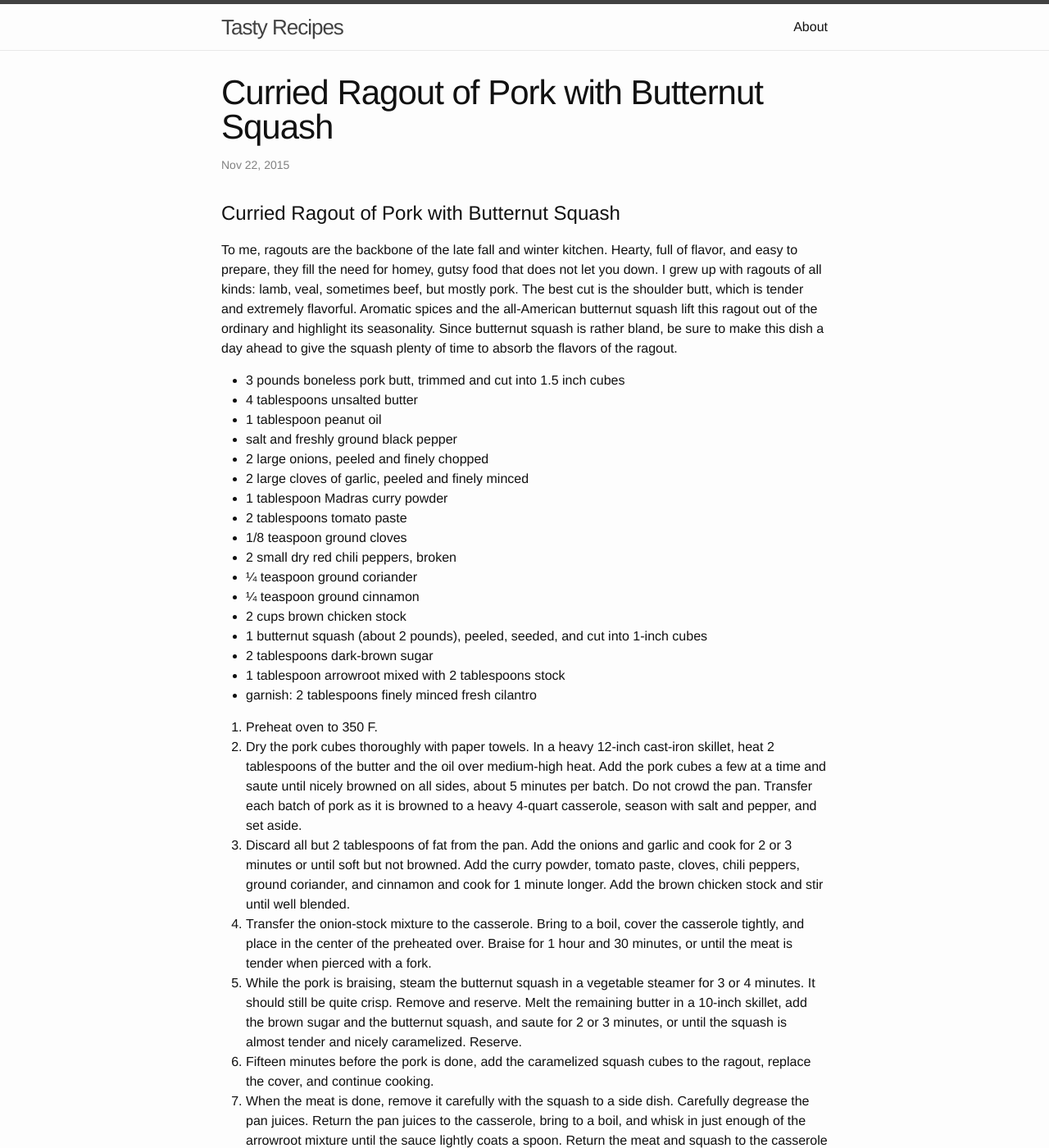
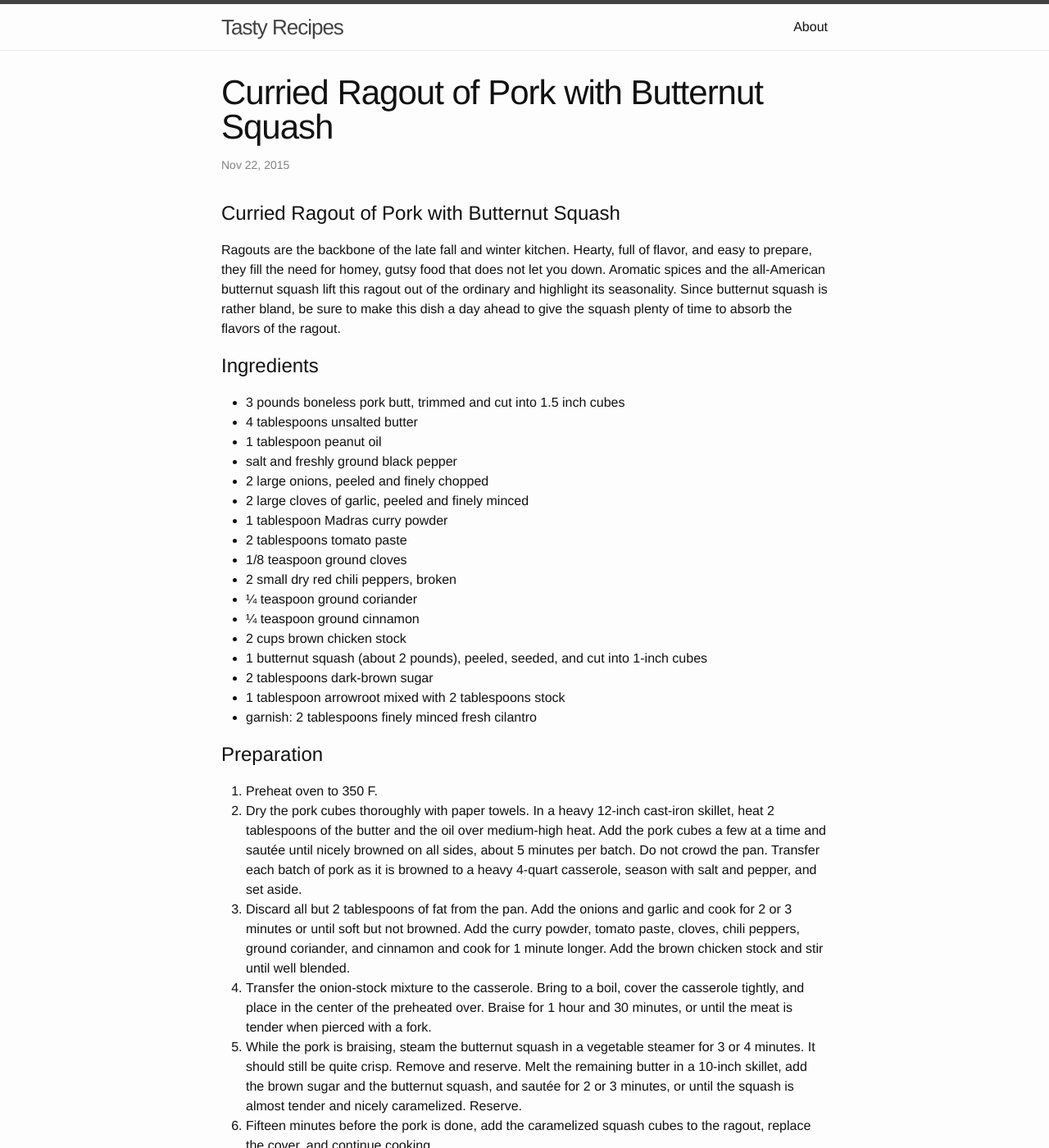
Before and after one commit to michaelpmcdonald/recipes, a Jekyll site: the page built from _posts/2015-11-22-curried-ragout-of-pork-with-butternut-squash.markdown, in a window 1280 px wide and 1400 px high. Shown: the whole window at 82% size. Built offline with Jekyll 4.4.1, drawn with Linux system fonts in a browser that asks for light colours.

Commit message:
Minor typos

```diff
--- a/_posts/2015-11-22-curried-ragout-of-pork-with-butternut-squash.markdown
+++ b/_posts/2015-11-22-curried-ragout-of-pork-with-butternut-squash.markdown
@@ -6,7 +6,9 @@ date:   2015-11-22 17:30:00
 ---
 # Curried Ragout of Pork with Butternut Squash
 
-To me, ragouts are the backbone of the late fall and winter kitchen.  Hearty, full of flavor, and easy to prepare, they fill the need for homey, gutsy food that does not let you down.  I grew up with ragouts of all kinds: lamb, veal, sometimes beef, but mostly pork.  The best cut is the shoulder butt, which is tender and extremely flavorful.  Aromatic spices and the all-American butternut squash lift this ragout out of the ordinary and highlight its seasonality.  Since butternut squash is rather bland, be sure to make this dish a day ahead to give the squash plenty of time to absorb the flavors of the ragout.
+Ragouts are the backbone of the late fall and winter kitchen.  Hearty, full of flavor, and easy to prepare, they fill the need for homey, gutsy food that does not let you down.  Aromatic spices and the all-American butternut squash lift this ragout out of the ordinary and highlight its seasonality.  Since butternut squash is rather bland, be sure to make this dish a day ahead to give the squash plenty of time to absorb the flavors of the ragout.
+
+# Ingredients
 
 *	3 pounds boneless pork butt, trimmed and cut into 1.5 inch cubes
 *	4 tablespoons unsalted butter
@@ -26,11 +28,13 @@ To me, ragouts are the backbone of the late fall and winter kitchen.  Hearty, fu
 *	1 tablespoon arrowroot mixed with 2 tablespoons stock
 *	garnish: 2 tablespoons finely minced fresh cilantro
 
+# Preparation
+
 1.	Preheat oven to 350 F.
-2.	Dry the pork cubes thoroughly with paper towels. In a heavy 12-inch cast-iron skillet, heat 2 tablespoons of the butter and the oil over medium-high heat.  Add the pork cubes a few at a time and saute until nicely browned on all sides, about 5 minutes per batch.  Do not crowd the pan. Transfer each batch of pork as it is browned to a heavy 4-quart casserole, season with salt and pepper, and set aside.
+2.	Dry the pork cubes thoroughly with paper towels. In a heavy 12-inch cast-iron skillet, heat 2 tablespoons of the butter and the oil over medium-high heat.  Add the pork cubes a few at a time and sautée until nicely browned on all sides, about 5 minutes per batch.  Do not crowd the pan. Transfer each batch of pork as it is browned to a heavy 4-quart casserole, season with salt and pepper, and set aside.
 3.	Discard all but 2 tablespoons of fat from the pan.  Add the onions and garlic and cook for 2 or 3 minutes or until soft but not browned.  Add the curry powder, tomato paste, cloves, chili peppers, ground coriander, and cinnamon and cook for 1 minute longer.  Add the brown chicken stock and stir until well blended.
 4.	Transfer the onion-stock mixture to the casserole.  Bring to a boil, cover the casserole tightly, and place in the center of the preheated over.  Braise for 1 hour and 30 minutes, or until the meat is tender when pierced with a fork.
-5.	While the pork is braising, steam the butternut squash in a vegetable steamer for 3 or 4 minutes. It should still be quite crisp.  Remove and reserve.  Melt the remaining butter in a 10-inch skillet, add the brown sugar and the butternut squash, and saute for 2 or 3 minutes, or until the squash is almost tender and nicely caramelized.  Reserve.
+5.	While the pork is braising, steam the butternut squash in a vegetable steamer for 3 or 4 minutes. It should still be quite crisp.  Remove and reserve.  Melt the remaining butter in a 10-inch skillet, add the brown sugar and the butternut squash, and sautée for 2 or 3 minutes, or until the squash is almost tender and nicely caramelized.  Reserve.
 6.	Fifteen minutes before the pork is done, add the caramelized squash cubes to the ragout, replace the cover, and continue cooking.
 7.	When the meat is done, remove it carefully with the squash to a side dish.  Carefully degrease the pan juices.  Return the pan juices to the casserole, bring to a boil, and whisk in just enough of the arrowroot mixture until the sauce lightly coats a spoon.  Return the meat and squash to the casserole and just heat through.  Taste and correct the seasoning.  Transfer the ragout to a serving dish, sprinkle with the fresh cilantro, and serve hot.
 
```
